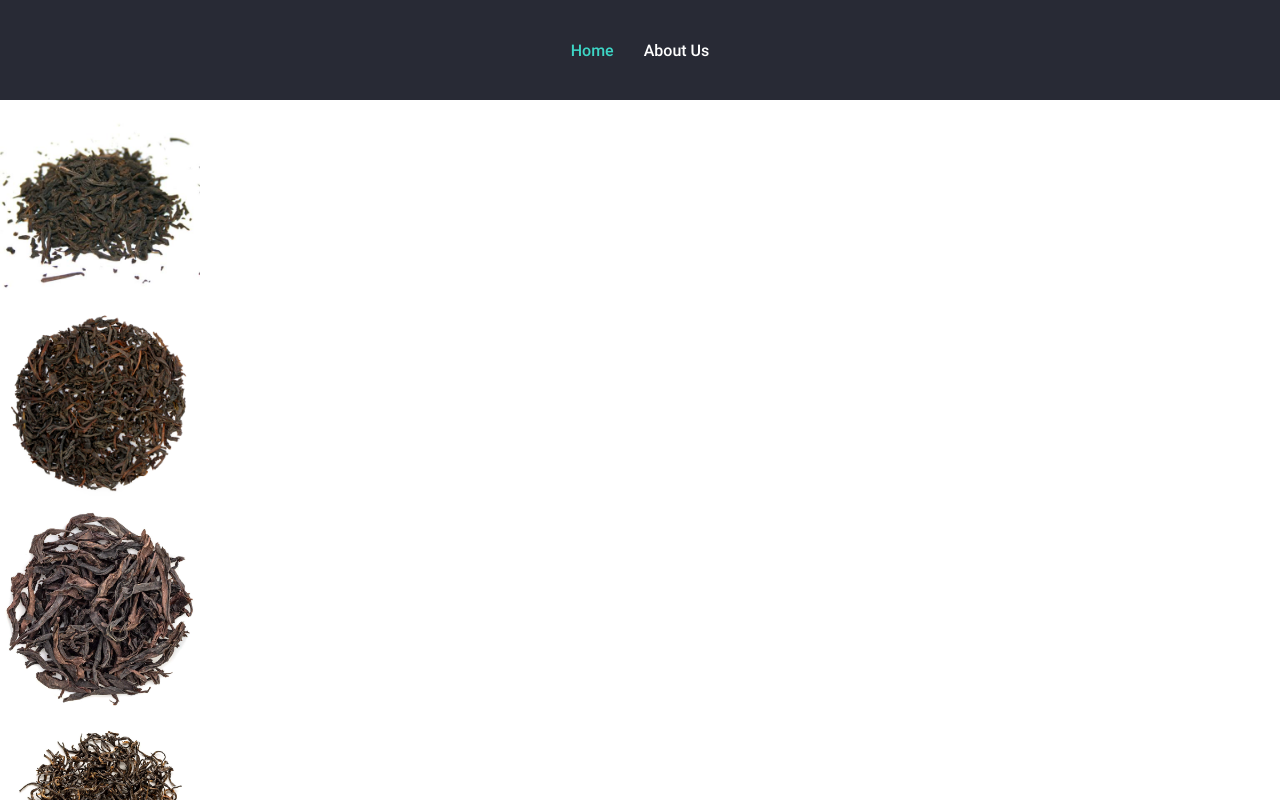
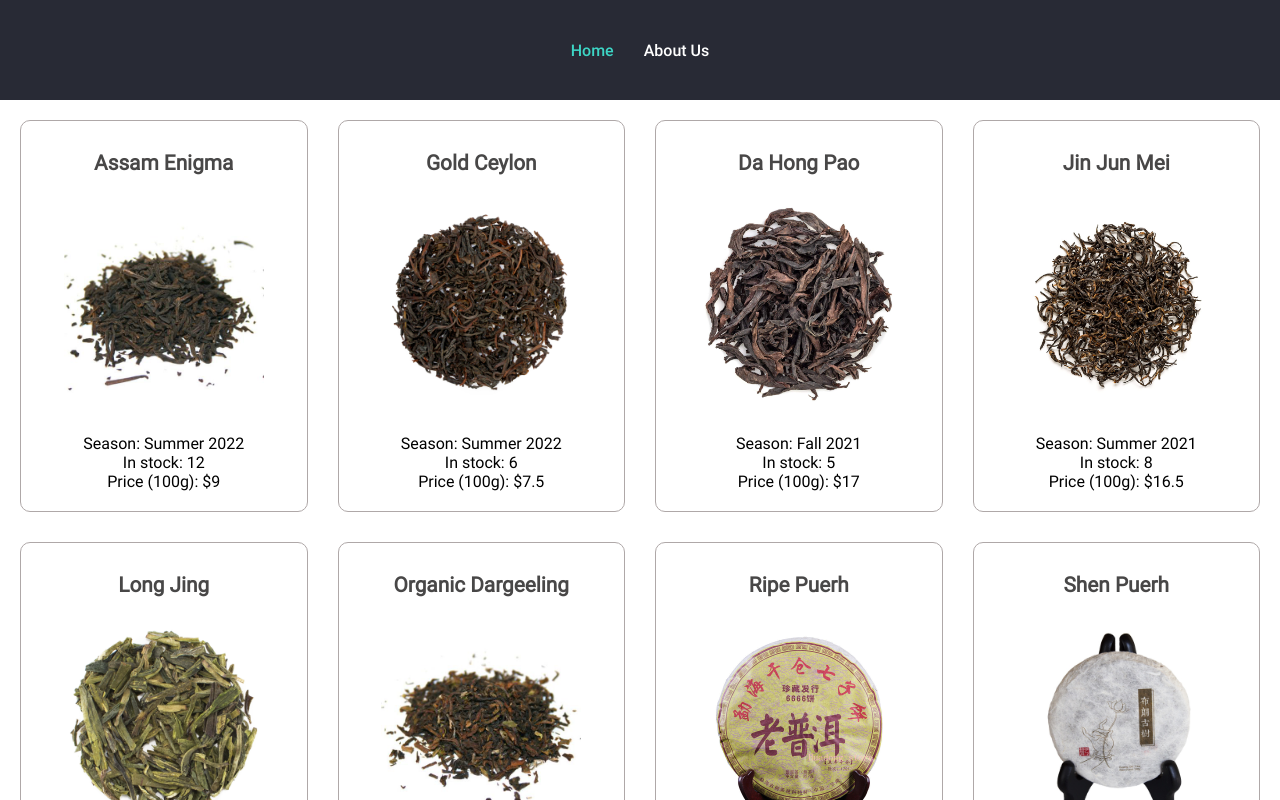
Before and after one commit to shevelevbv/RSS-React-March2023, a React (Vite) app in the folder components/: page / in a window 1280 px wide. Shown: the top 800 px of the page. Built offline with nearby package versions, Linux system fonts and the light colour scheme.

Commit message:
feat: style cards

```diff
--- a/components/src/components/Card.tsx
+++ b/components/src/components/Card.tsx
@@ -1,5 +1,6 @@
 import React from 'react';
 import { ICard } from '../helpers/interfaces';
+import '../styles/Card.scss';
 
 interface CardProps {
   card: ICard;
@@ -14,9 +15,17 @@ class Card extends React.Component<CardProps> {
   render = (): JSX.Element => {
     return (
       <li className={'card'}>
+        <h2 className={'card__title'}>{this.card.title}</h2>
         <div className={'card__image_container'}>
           <img src={this.card.img} alt={this.card.title} width={200} height={200} />
         </div>
+        <ul className={'card__items'}>
+          <li className={'card__item_description'}>
+            Season: {this.card.season} {this.card.year}
+          </li>
+          <li className={'card__item_description'}>In stock: {this.card.stock}</li>
+          <li className={'card__item_description'}>Price (100g): ${this.card.price}</li>
+        </ul>
       </li>
     );
   };
--- a/components/src/pages/Home.tsx
+++ b/components/src/pages/Home.tsx
@@ -1,7 +1,8 @@
 import React from 'react';
 import Card from '../components/Card';
+import { ICard } from '../helpers/interfaces';
 import data from '../data';
-import { ICard } from '../helpers/interfaces';
+import '../styles/Home.scss';
 
 class Home extends React.Component {
   cards: Array<ICard> = data;
--- a/components/src/styles/App.scss
+++ b/components/src/styles/App.scss
@@ -3,6 +3,10 @@
 * {
   margin: 0;
   padding: 0;
+}
+
+ul {
+  list-style: none;
 }
 
 .header {
--- /dev/null
+++ b/components/src/styles/Card.scss
@@ -0,0 +1,46 @@
+.card {
+  padding: 20px;
+  height: 350px;
+  border: 1px solid rgb(175, 168, 168);
+  border-radius: 10px;
+  display: flex;
+  flex-direction: column;
+  justify-content: space-between;
+  align-items: center;
+  transition: all 0.3s;
+
+  &:hover {
+    cursor: pointer;
+    box-shadow: 0 5px 5px green;
+    transition: all 0.3s;
+  }
+
+  &__title {
+    margin-top: 10px;
+    text-align: center;
+    font-family:'Roboto Regular', Helvetica, sans-serif;
+    color: rgb(72, 71, 71);
+  }
+
+  &__container_img {
+    text-align: center;
+  }
+
+  &__items {
+    padding: 0;
+    list-style-type: none;
+    text-align: center;
+  }
+
+  &__item_description {
+    font-family: 'Roboto Regular', sans-serif;
+  }
+}
+
+@media screen and (max-width: 1280px) {
+
+  .card__title {
+    font-size: 1.3em;
+  }
+
+}
--- /dev/null
+++ b/components/src/styles/Home.scss
@@ -0,0 +1,25 @@
+.cards {
+  padding: 20px;
+  display: grid;
+  grid-template-columns: repeat(4, 1fr);
+  justify-content: space-between;
+  gap: 30px;
+}
+
+@media screen and (max-width: 1090px) {
+  .cards {
+    grid-template-columns: repeat(3, 1fr);
+  }
+}
+
+@media screen and (max-width: 850px) {
+  .cards {
+    grid-template-columns: 1fr 1fr;
+  }
+}
+
+@media screen and (max-width: 570px) {
+  .cards {
+    grid-template-columns: 1fr;
+  }
+}
```
